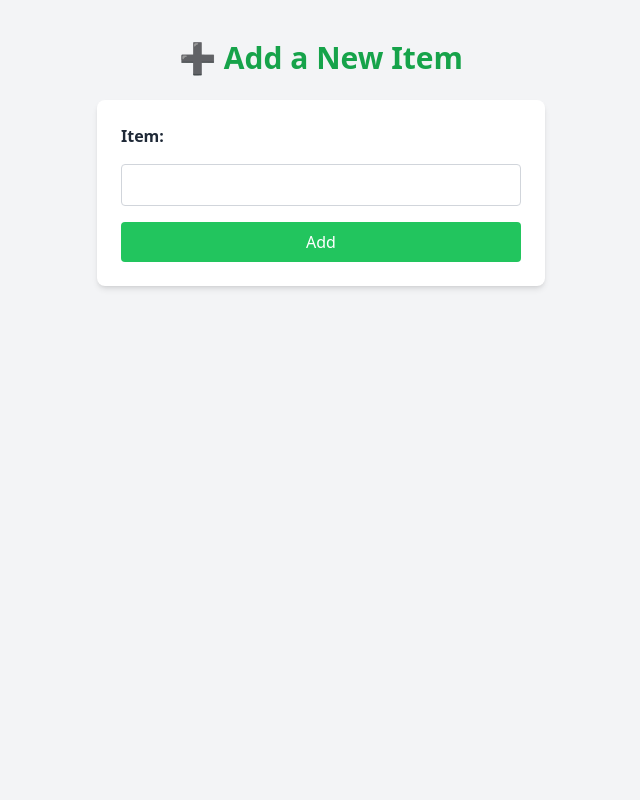
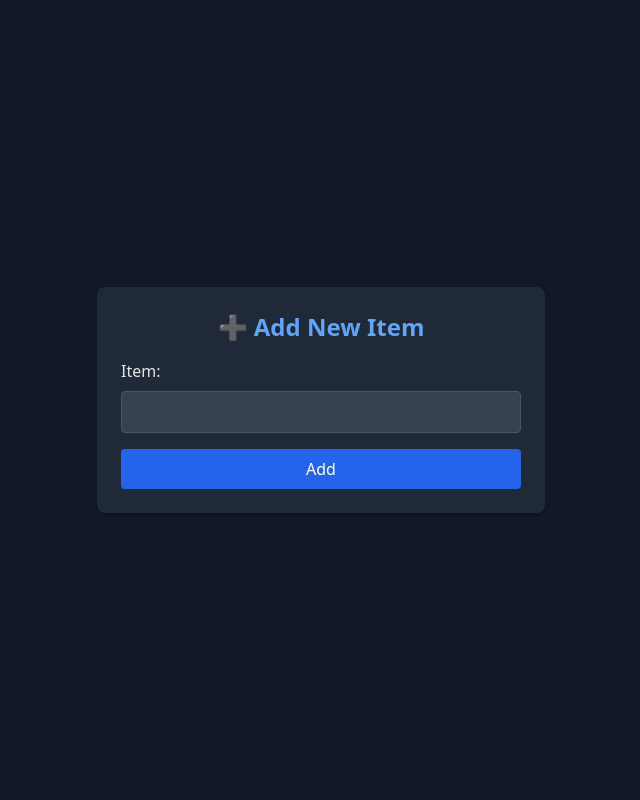
Before and after one commit to melodykellynwaogu/welcome-page-, a Flask app: page /add in a window 1280 px wide. Shown: the whole page, without its empty margins (319-959 px from the left). Run offline with Flask 3, Linux system fonts and the light colour scheme; some libraries are stand-ins or nearby versions.

Commit message:
Update add_item.html

```diff
--- a/templates/add_item.html
+++ b/templates/add_item.html
@@ -1,21 +1,20 @@
 <!DOCTYPE html>
 <html lang="en">
 <head>
-    <meta charset="UTF-8" />
-    <meta name="viewport" content="width=device-width, initial-scale=1.0"/>
+    <meta charset="UTF-8">
     <title>Add Item</title>
     <script src="https://cdn.tailwindcss.com"></script>
 </head>
-<body class="bg-gray-100 text-gray-800 font-sans min-h-screen flex flex-col items-center py-10">
-    <h1 class="text-3xl font-bold text-green-600 mb-6">➕ Add a New Item</h1>
+<body class="bg-gray-900 min-h-screen text-gray-200 flex items-center justify-center p-4">
+    <form action="/add" method="post" class="bg-gray-800 p-6 rounded-lg shadow-md w-full max-w-md">
+        <h1 class="text-2xl font-bold text-center mb-4 text-blue-400">➕ Add New Item</h1>
 
-    <form action="/add" method="post" class="bg-white p-6 rounded-lg shadow-md w-full max-w-md space-y-4">
-        <label for="item" class="block font-semibold">Item:</label>
+        <label for="item" class="block mb-2 font-medium">Item:</label>
         <input type="text" id="item" name="item" required
-               class="w-full px-4 py-2 border border-gray-300 rounded focus:outline-none focus:ring-2 focus:ring-blue-400" />
+               class="w-full px-4 py-2 mb-4 border border-gray-600 rounded bg-gray-700 text-white focus:outline-none focus:ring-2 focus:ring-blue-400">
 
         <button type="submit"
-                class="w-full bg-green-500 hover:bg-green-600 text-white py-2 rounded transition duration-300">
+                class="w-full bg-blue-600 hover:bg-blue-700 text-white py-2 rounded transition">
             Add
         </button>
     </form>
```
